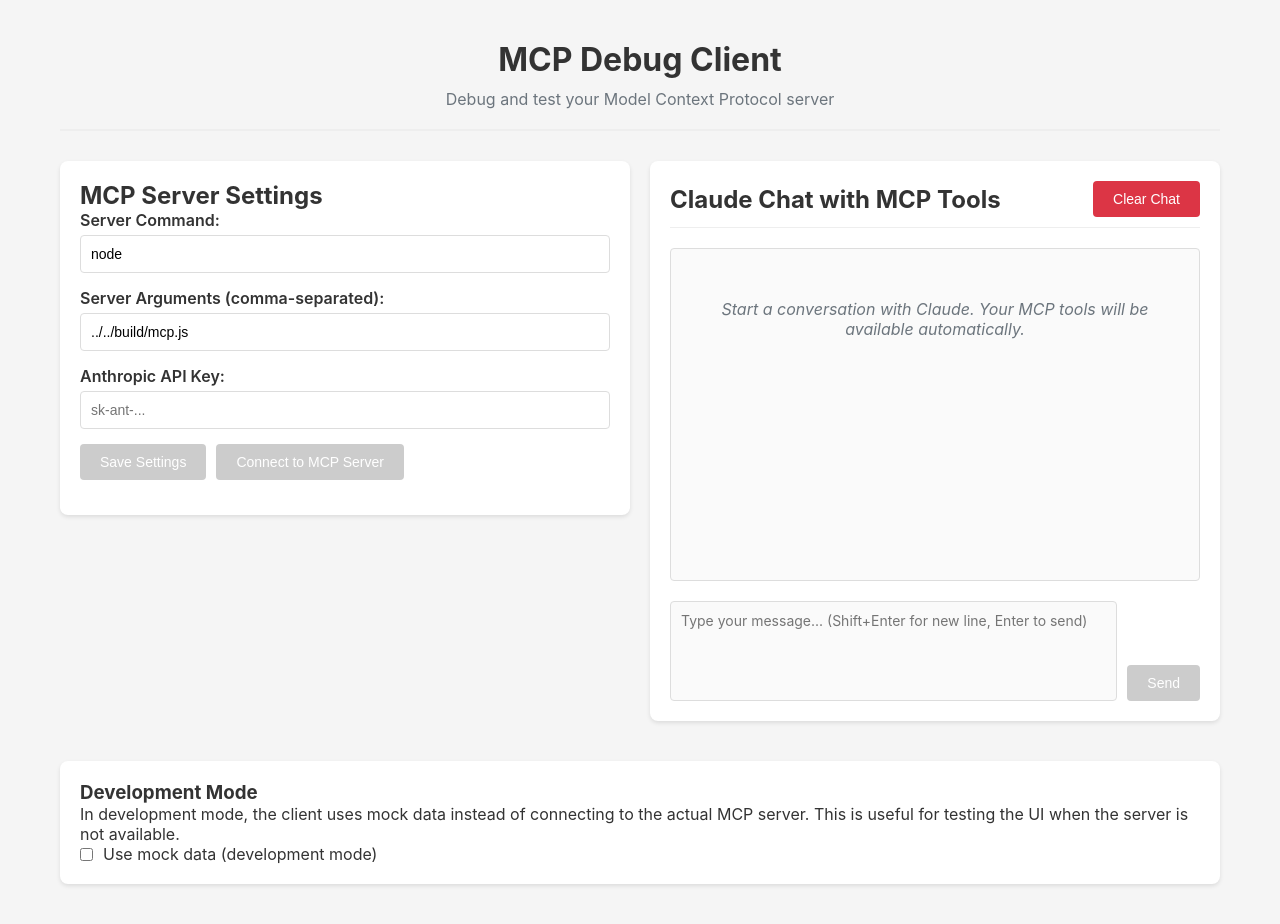
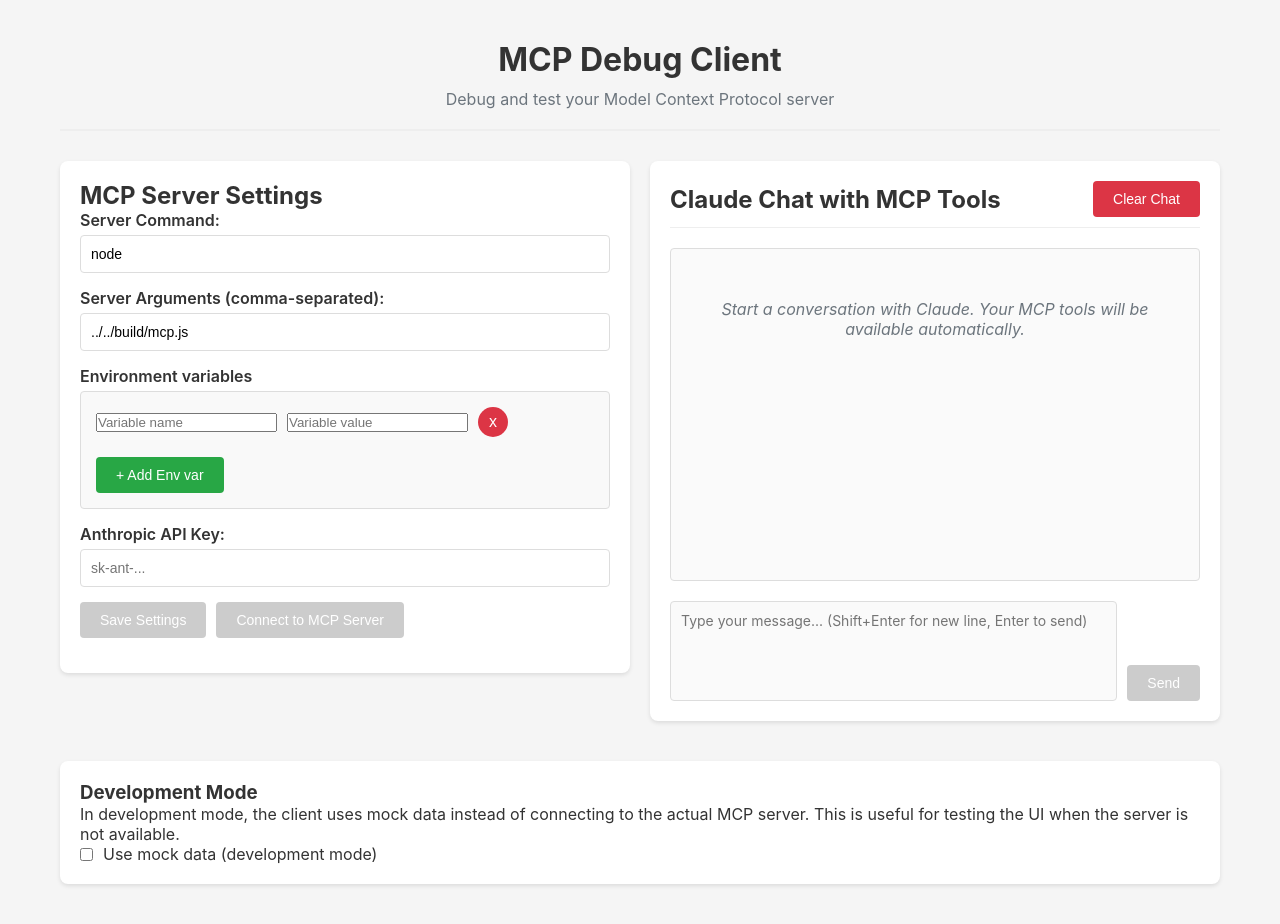
Before and after one commit to faraazahmad/graphsense, a Vue app in the folder src/mcp_client/: page / in a window 1280 px wide. Built offline with nearby package versions, Linux system fonts and the light colour scheme.

Commit message:
fix: env vars

```diff
--- a/src/mcp_client/src/components/SettingsPanel.vue
+++ b/src/mcp_client/src/components/SettingsPanel.vue
@@ -18,6 +18,33 @@
         class="input"
         placeholder="../../build/mcp.js"
       />
+    </div>
+
+    <div class="form-group">
+      <label>Environment variables</label>
+      <div class="env-vars-container">
+        <div class="env-var-row" v-for="(key, index) in envVarKeys" :key="index">
+          <input
+            class="input-var-key"
+            type="text"
+            v-model="envVarKeys[index]"
+            placeholder="Variable name"
+            @input="updateEnvVarKey(index, $event.target.value)"
+          >
+          <input
+            class="input-var-value"
+            type="text"
+            v-model="localSettings.environmentVariables[key]"
+            placeholder="Variable value"
+          >
+          <button
+            @click="removeEnvVar"
+            type="button"
+            class="delete-button"
+          >x</button>
+        </div>
+        <button class="button add-button" @click="addEnvVar" type="button">+ Add Env var</button>
+      </div>
     </div>
 
     <div class="form-group">
@@ -72,6 +99,7 @@
 
 const localSettings = ref({ ...mcpStore.settings })
 const serverArgsString = ref(mcpStore.settings.serverArgs.join(', '))
+const envVarKeys = ref<string[]>([]);
 
 const isValid = computed(() =>
   localSettings.value.serverCommand.trim() !== '' &&
@@ -109,10 +137,52 @@
   }
 }
 
+async function connectMcpMock() {
+  // Mock connection function - implement as needed
+  console.log('Mock MCP connection')
+}
+
+function updateEnvVarKeys() {
+  envVarKeys.value = Object.keys(localSettings.value.environmentVariables || {})
+  if (envVarKeys.value.length === 0) {
+    addEnvVar()
+  }
+}
+
+function addEnvVar() {
+  envVarKeys.value.push('')
+}
+
+function removeEnvVar(index: number) {
+  const keyToRemove = envVarKeys.value[index]
+  envVarKeys.value.splice(index, 1)
+  if (keyToRemove && localSettings.value.environmentVariables) {
+    delete localSettings.value.environmentVariables[keyToRemove]
+  }
+}
+
+function updateEnvVarKey(index: number, newKey: string) {
+  const oldKey = envVarKeys.value[index]
+  if (oldKey && oldKey !== newKey && localSettings.value.environmentVariables) {
+    const value = localSettings.value.environmentVariables[oldKey]
+    delete localSettings.value.environmentVariables[oldKey]
+    if (newKey.trim()) {
+      localSettings.value.environmentVariables[newKey] = value || ''
+    }
+  } else if (newKey.trim() && localSettings.value.environmentVariables) {
+    localSettings.value.environmentVariables[newKey] = localSettings.value.environmentVariables[newKey] || ''
+  }
+  envVarKeys.value[index] = newKey
+}
+
 onMounted(() => {
   mcpStore.loadSettings()
-  localSettings.value = { ...mcpStore.settings }
+  localSettings.value = {
+    ...mcpStore.settings,
+    environmentVariables: mcpStore.settings.environmentVariables || {}
+  }
   serverArgsString.value = mcpStore.settings.serverArgs.join(', ')
+  updateEnvVarKeys()
 })
 </script>
 
```
